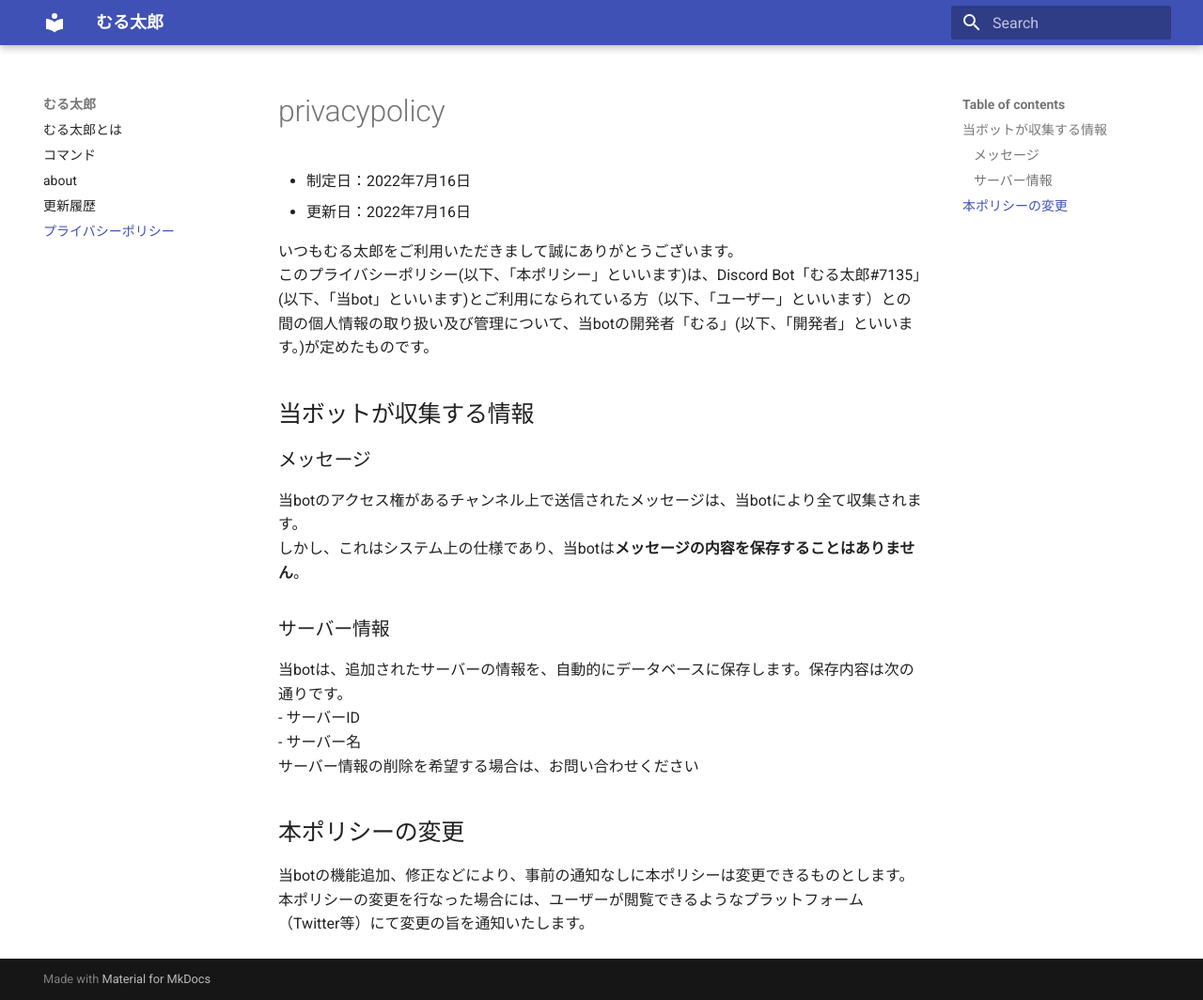
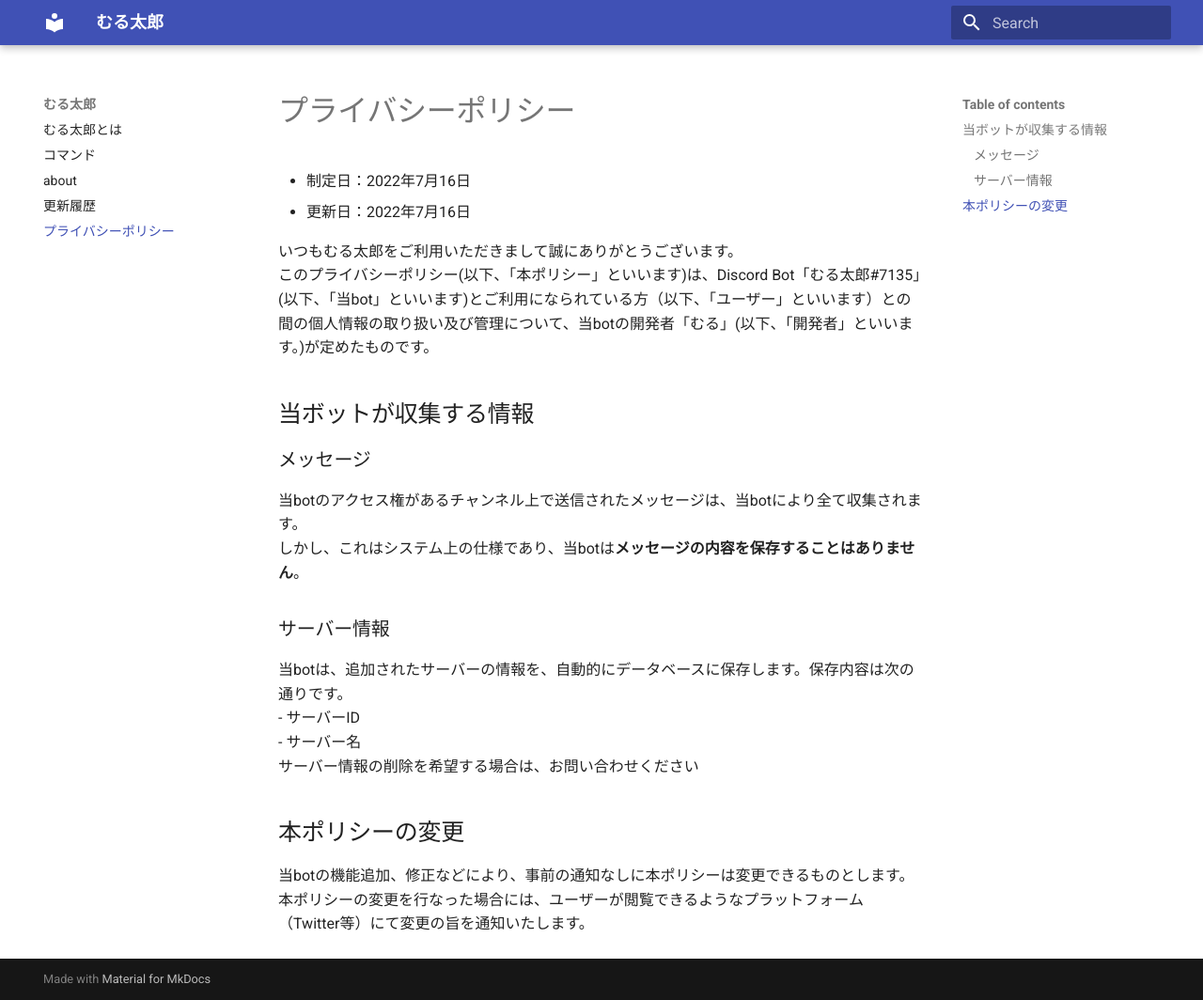
Before and after one commit to murufon/bukiBot, an MkDocs documentation site: the page built from docs/docs/privacypolicy.md, in a window 1280 px wide and 1064 px high. Shown: the whole window at 94% size. Built offline with MkDocs 1.6.1 and Material for MkDocs 9.7.7, drawn with Linux system fonts in a browser that asks for light colours.

Commit message:
update docs

```diff
--- a/docs/docs/privacypolicy.md
+++ b/docs/docs/privacypolicy.md
@@ -1,4 +1,4 @@
-# privacypolicy
+# プライバシーポリシー
 
 - 制定日：2022年7月16日
 - 更新日：2022年7月16日
```
